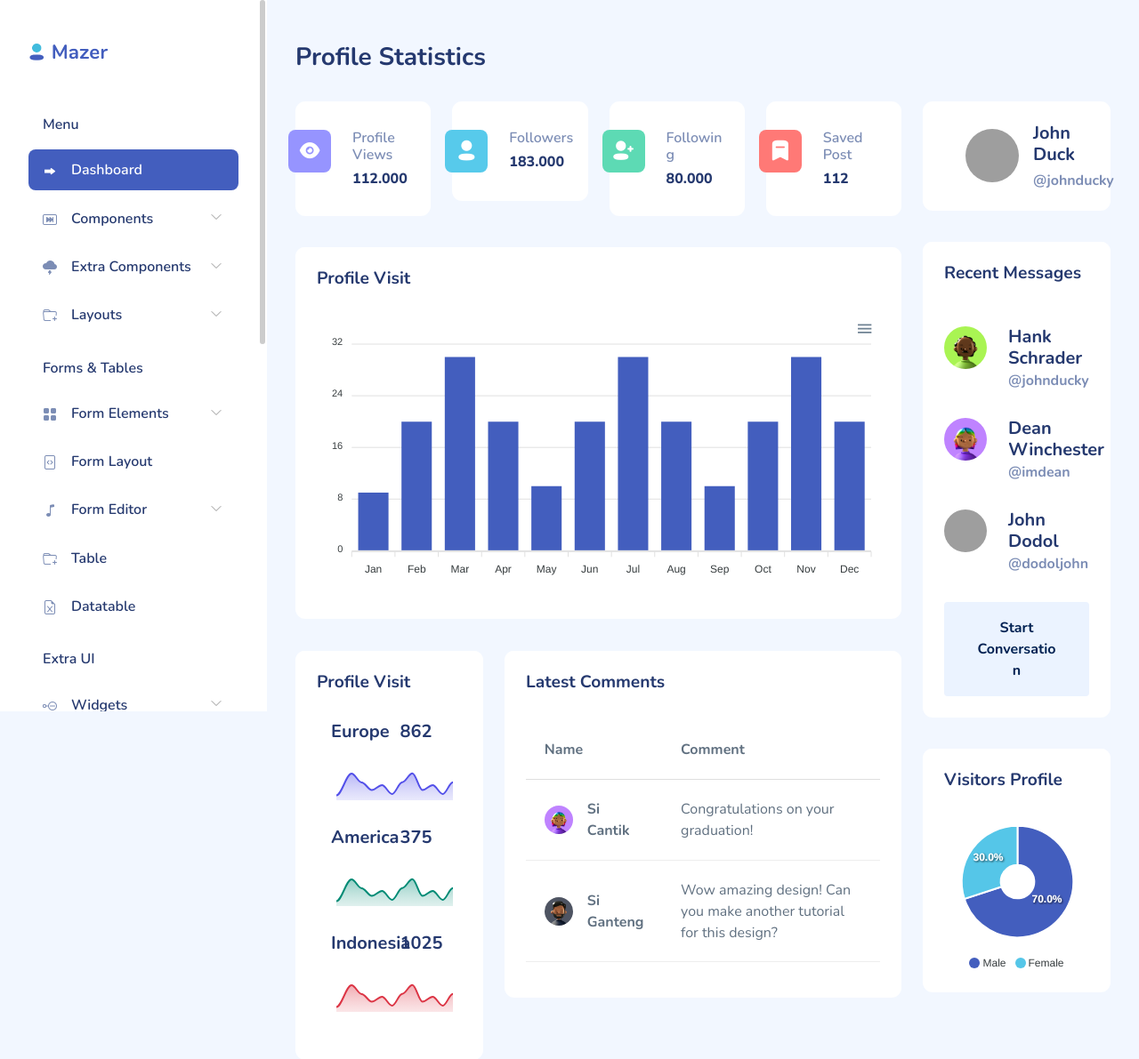
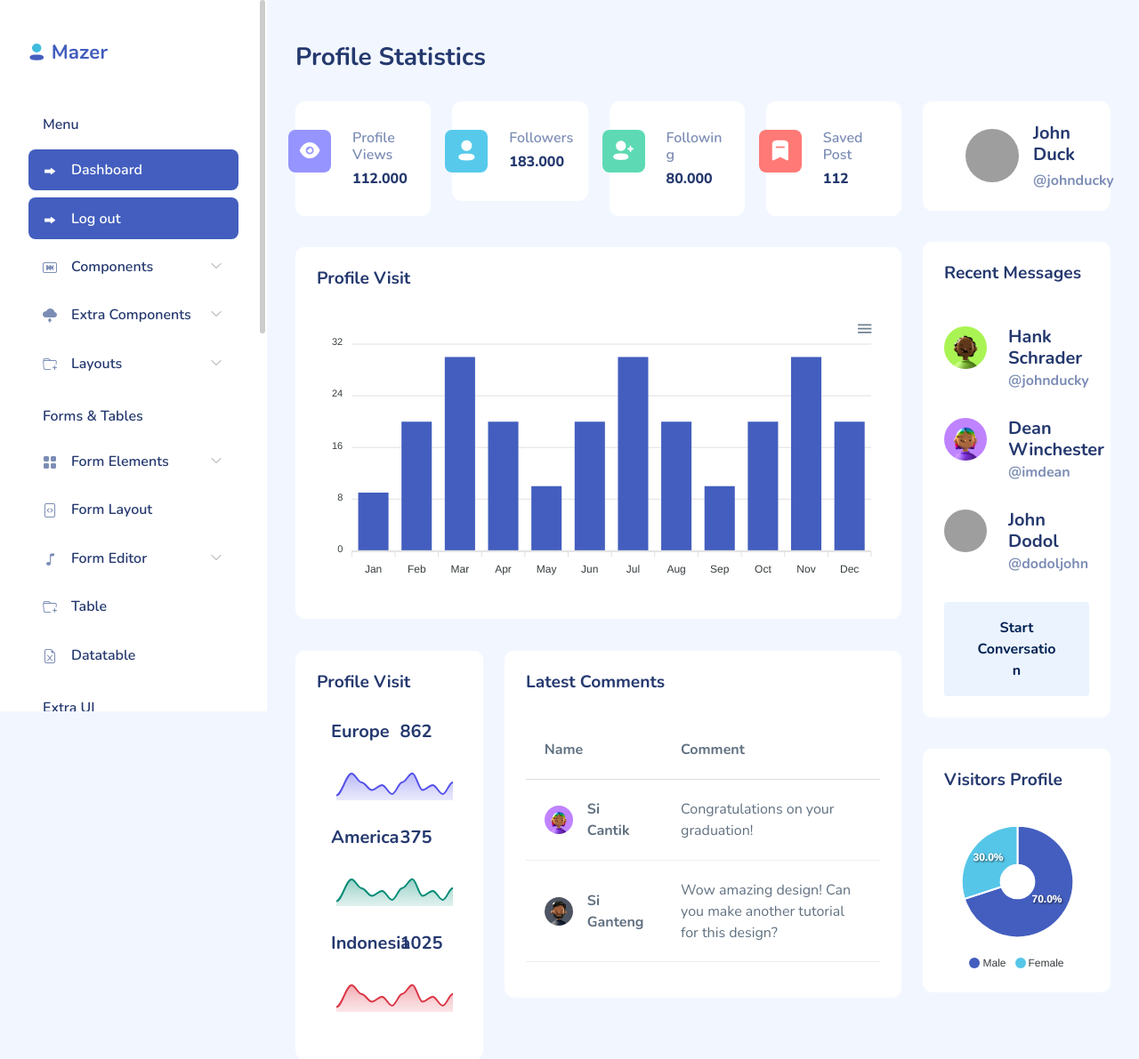
Before and after one commit to vone8/esystem, a PHP site: page /dashboard.php in a window 1280 px wide. Shown: the top 1191 px of the page at 89% size. Run offline with PHP 8.4, Linux system fonts and the light colour scheme; the visitor is signed in with stand-in values (Sample User, id 1); some libraries are stand-ins or nearby versions; some web fonts are replaced; grey boxes are pictures that could not be loaded.

Commit message:
logout functionality Done

```diff
--- a/dashboard.php
+++ b/dashboard.php
@@ -47,6 +47,13 @@ if (strlen($_SESSION['adminid']==0)) {
                             <a href="index.html" class='sidebar-link'>
                                 <i class="bi bi-grid-fill"></i>
                                 <span>Dashboard</span>
+                            </a>
+                        </li>
+
+                        <li class="sidebar-item active ">
+                            <a href="logout.php" class='sidebar-link'>
+                                <i class="bi bi-grid-fill"></i>
+                                <span>Log out</span>
                             </a>
                         </li>
 
```
Also changed, not shown: logout.php (added, +7 -0 lines).
